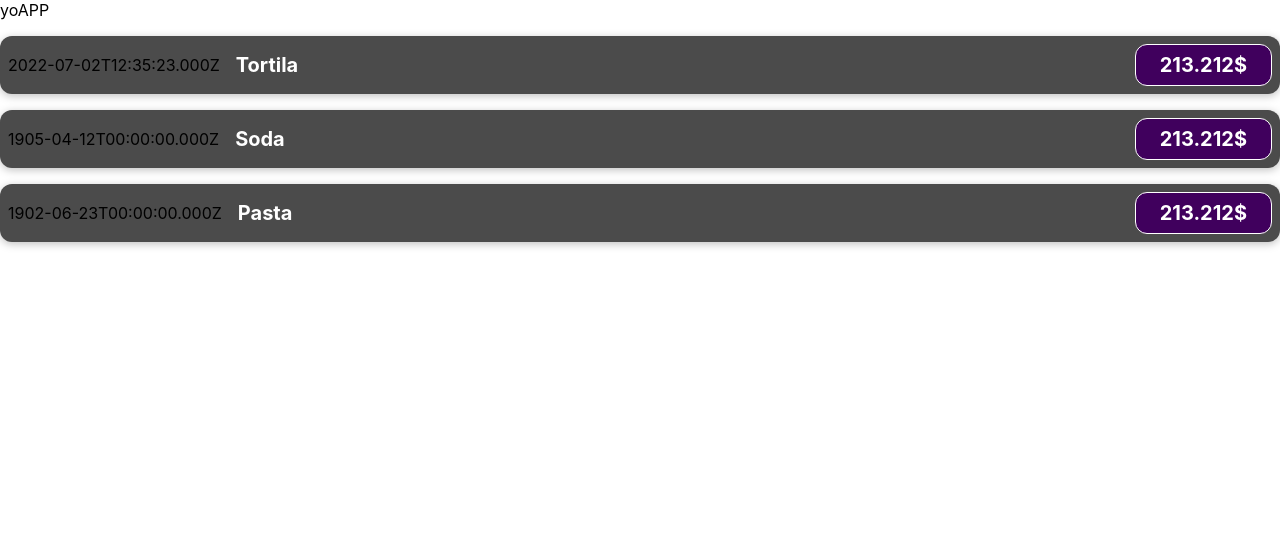
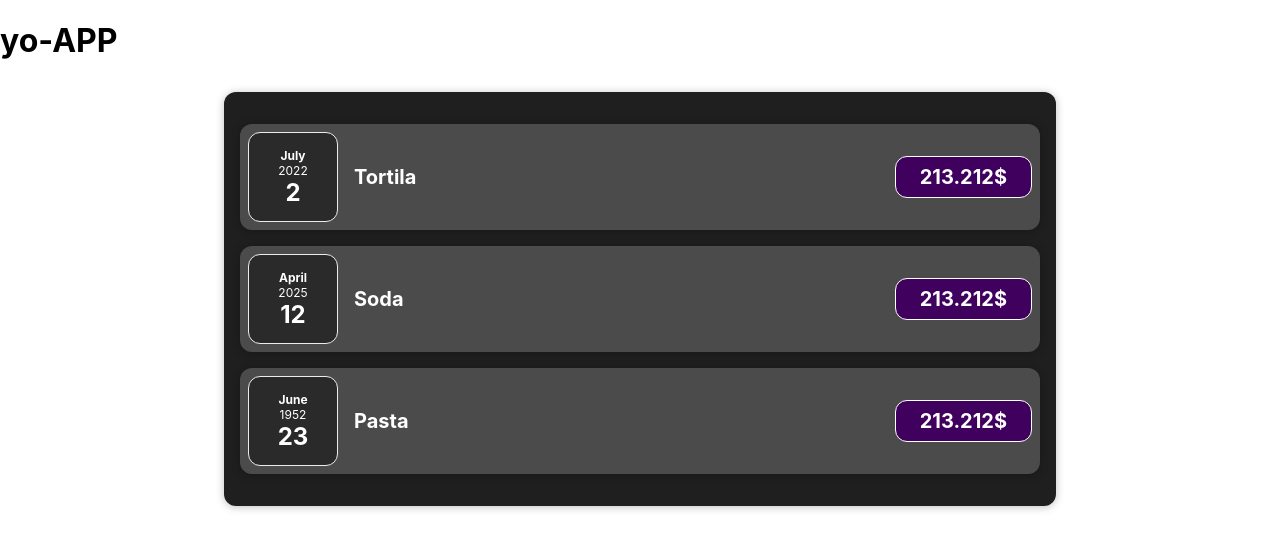
Before and after one commit to A1eeex/react_1, a React (Create React App) app in the folder react_app/: page / in a window 1280 px wide. Shown: the top 550 px of the page. Built offline with nearby package versions, Linux system fonts and the light colour scheme.

Commit message:
Card add css and remember className

```diff
--- a/react_app/src/App.js
+++ b/react_app/src/App.js
@@ -1,34 +1,31 @@
-import ExpenseItem from "./components/ExpenseItem";
+import Expenses from "./components/Expenses";
 
 function App() {
-
     const expenses = [
         {
             id: 1,
             title: 'Tortila',
             amount: 213.212,
-            date:  new Date().toISOString()
+            date: new Date()
         },
         {
             id: 2,
             title: 'Soda',
             amount: 213.212,
-            date:  new Date(5,3,12).toISOString()
+            date: new Date(2025, 3, 12)
         },
         {
             id: 3,
             title: 'Pasta',
             amount: 213.212,
-            date: new Date(2,5,23).toISOString()
+            date: new Date(52, 5, 23)
         }
     ]
+
     return (
         <div>
-            <div>yoAPP</div>
-            <ExpenseItem title={expenses[0].title} day={expenses[0].date} price={expenses[0].amount}/>
-            <ExpenseItem title={expenses[1].title} day={expenses[1].date} price={expenses[1].amount}/>
-            <ExpenseItem title={expenses[2].title} day={expenses[2].date} price={expenses[2].amount}/>
-
+            <h1>yo-APP</h1>
+            <Expenses expenses={expenses} />
         </div>
 
     );
--- /dev/null
+++ b/react_app/src/components/Card.css
@@ -0,0 +1,4 @@
+.card {
+    border-radius: 12px;
+    box-shadow: 0 1px 8px rgba(0, 0, 0, 0.25);
+}
--- /dev/null
+++ b/react_app/src/components/Card.js
@@ -0,0 +1,12 @@
+import React from 'react';
+import './Card.css'
+const Card = ({children, className}) => {
+    const classes = 'card ' + className;
+    return (
+        <div className={classes}>
+            {children}
+        </div>
+    );
+};
+
+export default Card;
--- /dev/null
+++ b/react_app/src/components/ExpenceDate.css
@@ -0,0 +1,26 @@
+.expense-date {
+    display: flex;
+    flex-direction: column;
+    width: 5.5rem;
+    height: 5.5rem;
+    border: 1px solid #ececec;
+    background-color: #2a2a2a;
+    color: white;
+    border-radius: 12px;
+    align-items: center;
+    justify-content: center;
+}
+
+.expense-date__month {
+    font-size: 0.75rem;
+    font-weight: bold;
+}
+
+.expense-date__year {
+    font-size: 0.75rem;
+}
+
+.expense-date__day {
+    font-size: 1.5rem;
+    font-weight: bold;
+}
--- /dev/null
+++ b/react_app/src/components/ExpenseDate.js
@@ -0,0 +1,16 @@
+import React from 'react';
+import './ExpenceDate.css'
+const ExpenseDate = ({date}) => {
+    const month = date.toLocaleString('en-US', {month: 'long'});
+    const year = date.toLocaleString('en-US', {year: 'numeric'});
+    const day = date.toLocaleString('en-US', {day: 'numeric'});
+    return (
+        <div className='expense-date'>
+            <div className='expense-date__month'>{month}</div>
+            <div className='expense-date__year'>{year}</div>
+            <div className='expense-date__day'>{day}</div>
+        </div>
+    );
+};
+
+export default ExpenseDate;
--- a/react_app/src/components/ExpenseItem.js
+++ b/react_app/src/components/ExpenseItem.js
@@ -1,17 +1,20 @@
 import React from 'react';
 import './ExpenseItem.css'
+import ExpenseDate from "./ExpenseDate";
+import Card from "./Card";
 
-const ExpenseItem = ({day, title, price}) => {
+const ExpenseItem = ({date, title, price}) => {
 
 
     return (
-        <div className='expense-item'>
-            <div>{day} </div>
+        <Card className='expense-item'>
+
+            <ExpenseDate date={date}/>
             <div className='expense-item__description'>
                 <h2>{title}</h2>
                 <div className='expense-item__price'>{price}$</div>
             </div>
-        </div>
+        </Card>
 
     );
 };
--- /dev/null
+++ b/react_app/src/components/Expenses.css
@@ -0,0 +1,9 @@
+.expenses {
+    padding: 1rem;
+    background-color: rgb(31, 31, 31);
+    margin: 2rem auto;
+    width: 50rem;
+    max-width: 95%;
+    border-radius: 12px;
+    box-shadow: 0 1px 8px rgba(0, 0, 0, 0.25);
+}
--- /dev/null
+++ b/react_app/src/components/Expenses.js
@@ -0,0 +1,18 @@
+import React from 'react';
+import ExpenseItem from "./ExpenseItem";
+import './Expenses.css'
+
+const Expenses = ({expenses}) => {
+
+    return (
+        <div className='expenses'>
+            <ExpenseItem title={expenses[0].title} date={expenses[0].date} price={expenses[0].amount}/>
+            <ExpenseItem title={expenses[1].title} date={expenses[1].date} price={expenses[1].amount}/>
+            <ExpenseItem title={expenses[2].title} date={expenses[2].date} price={expenses[2].amount}/>
+
+        </div>
+
+    );
+};
+
+export default Expenses;
```
